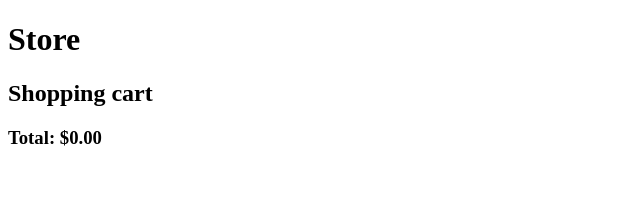
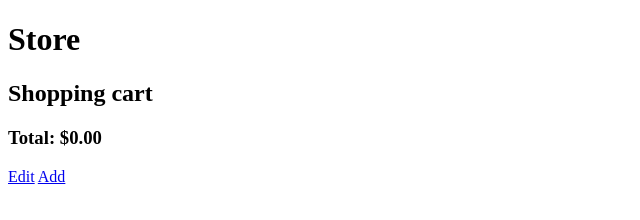
Before and after one commit to IanAragonSaenz/lab06, a website: page shopping-cart.html in a window 1280 px wide. Shown: the full height of the page, 0-640 px from the left. Drawn offline with Linux system fonts and the light colour scheme; no server answers.

Commit message:
Update shopping-cart.html

```diff
--- a/shopping-cart.html
+++ b/shopping-cart.html
@@ -14,6 +14,10 @@
     </ul>
     <h3 id="total">Total: $0.00</h3>
 
+    <a href="./edit-product.html">Edit</a>
+
+    <a href="./add.html">Add</a>
+
     <script type="application/javascript" src="/web.js"></script>
 </body>
 </html>
```
